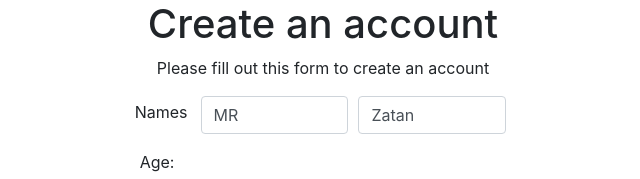
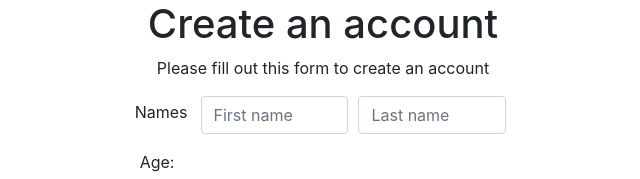
Before and after one commit to thony-arrieche/registration_form, a plain HTML site: page sign-up.html in a window 1280 px wide. Shown: the top 179 px of the page, 317-957 px from the left. Drawn offline with nearby package versions, Linux system fonts and the light colour scheme.

Commit message:
Update sign-up.html

```diff
--- a/sign-up.html
+++ b/sign-up.html
@@ -21,10 +21,10 @@
                 <div class="form-row">
                     <label for="name" class="mr-2 my-1">Names</label>
                     <div class="form-group col">
-                        <input type="text" class="form-control" name="fname" placeholder="First name" required value="MR">
+                        <input type="text" class="form-control" name="fname" placeholder="First name" required>
                     </div>
                     <div class="form-group col">
-                        <input type="text" class="form-control" name="lname" placeholder="Last name" required value="Zatan">
+                        <input type="text" class="form-control" name="lname" placeholder="Last name" required>
                     </div>
                 </div>
                 <label for="name">Age: </label><input type="number" class="form-control" name="age" placeholder="Your age" min="8" max="80" required><!--REQUIRE IT TO BE OVER 18-->
```
